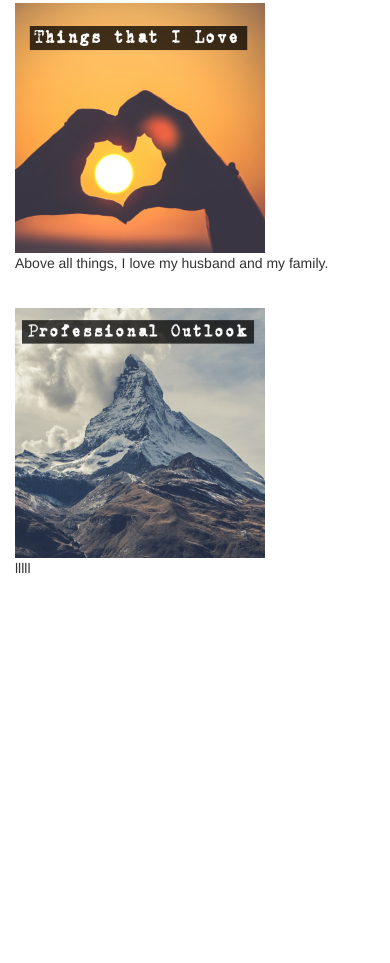
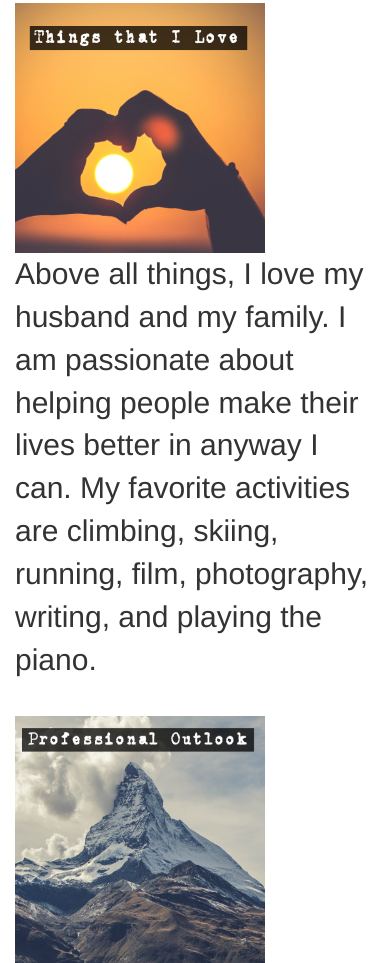
Before and after one commit to mariajosetamayo/final-project-html-css, a plain HTML site: page about.html in a window 390 px wide. Shown: the part 866-1829 px from the top of the page. Before the commit the page ends 1454 px from the top, so only its background shows below. Drawn offline with nearby package versions, Linux system fonts and the light colour scheme.

Commit message:
added media querie on home page added text to paragraphs and changed column size from 4 to 8

```diff
--- a/about.css
+++ b/about.css
@@ -10,7 +10,9 @@
 	padding-top: 25px;
 }
 
-
+.description1 {
+  font-size: 30px;
+}
 
 
 
--- a/about.html
+++ b/about.html
@@ -15,18 +15,21 @@
 
     <body>
 
-
+    <!--Cover image-->
     <div class="profilePic">
 
     </div>
+
+    <!--content of page-->
 
     <div class="container">
 	    <div class="row padding-top-little">
 	        <div class="col-md-4 padding-left-little">
 	            <a href="#"><img width="250px" height="250px" src="love.png"></a>
 	        </div>
-	        <div class="col-md-4">
-	            <p>Above all things, I love my husband and my family. </p>
+
+	        <div class="description1 col-md-8">
+	            <p>Above all things, I love my husband and my family. I am passionate about helping people make their lives better in anyway I can. My favorite activities are climbing, skiing, running, film, photography, writing, and playing the piano. </p>
 	        </div>
 	    </div>
 
@@ -37,8 +40,8 @@
 		      <div class="col-md-4 padding-left-little">
 		      	<a href="#"><img width="250px" height="250px" src="outlook.png"></a>
 	          </div>
-	        <div class="col-md-4">
-	           	<p>lllll</p>
+	          <div class="description1 col-md-8">
+	           	<p>I want to use web development to improve people's lives. My mission is to do so by making applications that can be used to help combat public health problems.</p>
 	          </div>
 	      </div>
    </div>
```
Also changed, not shown: style.css (+12 -0 lines). Lines whose indentation alone changed are shown as unchanged.
